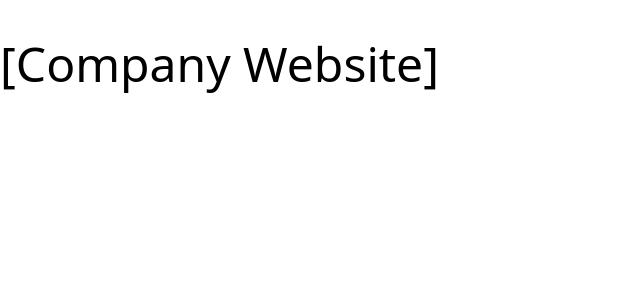
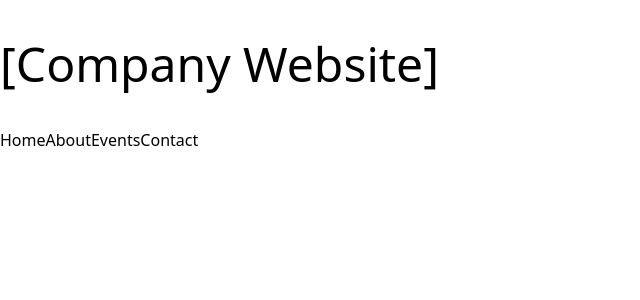
Before and after one commit to yourwpmadesimple/react_reference_guide, a React (Create React App) app: page / in a window 1280 px wide. Shown: the top 300 px of the page, without its empty margins (0-640 px from the left). Built offline with nearby package versions, Linux system fonts and the light colour scheme.

Commit message:
created navigation component, set location.pathname for 404 page

```diff
--- a/src/App.js
+++ b/src/App.js
@@ -1,6 +1,6 @@
 import React from 'react';
 import { Routes, Route } from 'react-router-dom';
-import { Home, About, Events, Contact } from './components/pages/Pages';
+import { Home, About, Events, Contact, Whoops404 } from './components/pages/Pages';
 import './App.css';
 
 const App = () => {
@@ -11,6 +11,7 @@
         <Route path="/about" element={ <About /> } />
         <Route path="/events" element={ <Events /> } />
         <Route path="/contact" element={ <Contact /> } />
+        <Route path="*" element={ <Whoops404 /> } />
       </Routes>
     </div>
   )
--- /dev/null
+++ b/src/components/Navigation.jsx
@@ -0,0 +1,14 @@
+import React from 'react';
+import { Link } from "react-router-dom";
+
+const Navigation = () => {
+  return (
+    <nav>
+      <Link to="/">Home</Link>
+      <Link to="about">About</Link>
+      <Link to="events">Events</Link>
+      <Link to="contact">Contact</Link>
+    </nav>
+  )
+}
+export default Navigation
--- a/src/components/pages/Pages.jsx
+++ b/src/components/pages/Pages.jsx
@@ -1,9 +1,12 @@
 import react from "react";
+import { useLocation } from "react-router-dom";
+import Navigation from "../Navigation";
 
 export function Home() {
   return (
     <div>
       <h1>[Company Website]</h1>
+      <Navigation />
     </div>
   )
 }
@@ -11,6 +14,7 @@
   return (
     <div>
       <h1>[About]</h1>
+      <Navigation />
     </div>
   )
 }
@@ -18,6 +22,7 @@
   return (
     <div>
       <h1>[Events]</h1>
+      <Navigation />
     </div>
   )
 }
@@ -25,6 +30,18 @@
   return (
     <div>
       <h1>[Contact]</h1>
+      <Navigation />
     </div>
   )
 }
+
+export function Whoops404() {
+  let location = useLocation()
+  console.log(location)
+  return (
+    <div>
+      <h1>Resource not found at { location.pathname }</h1>
+      <Navigation />
+    </div>
+  )
+}
```
